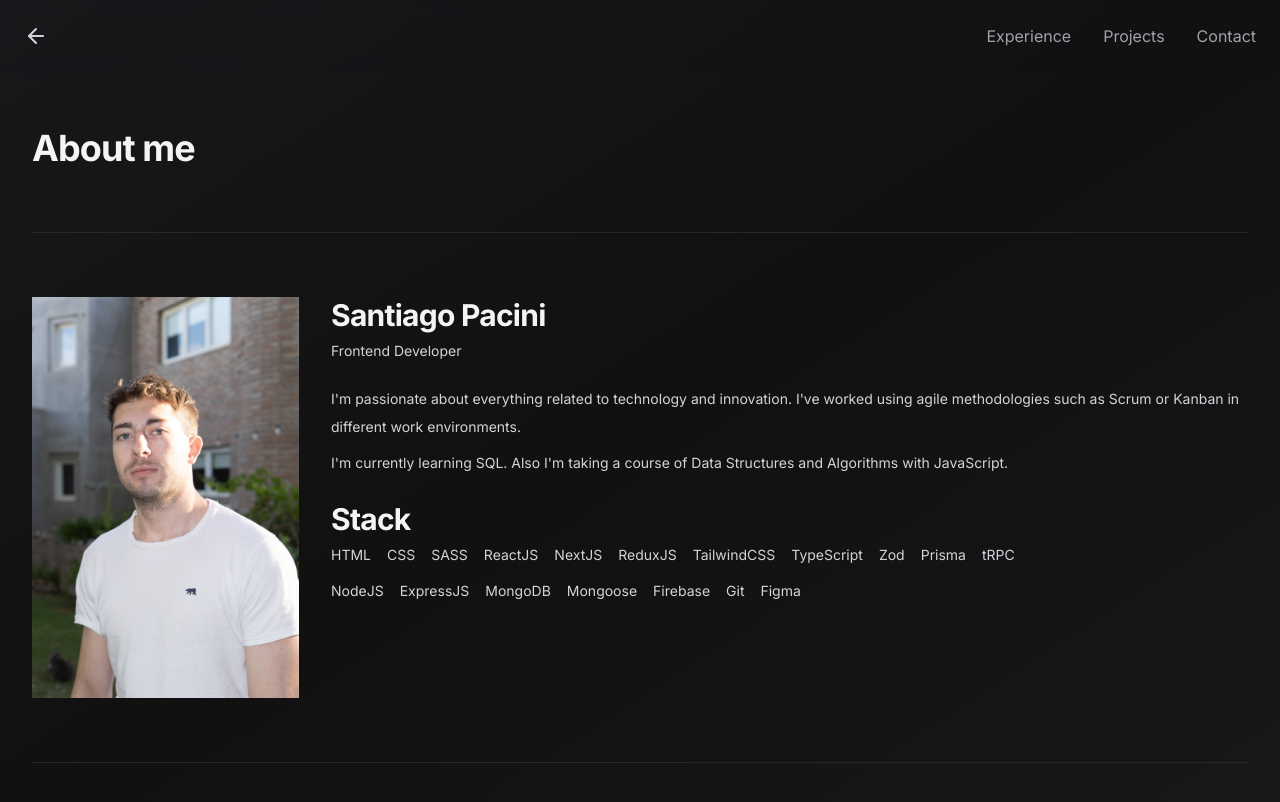
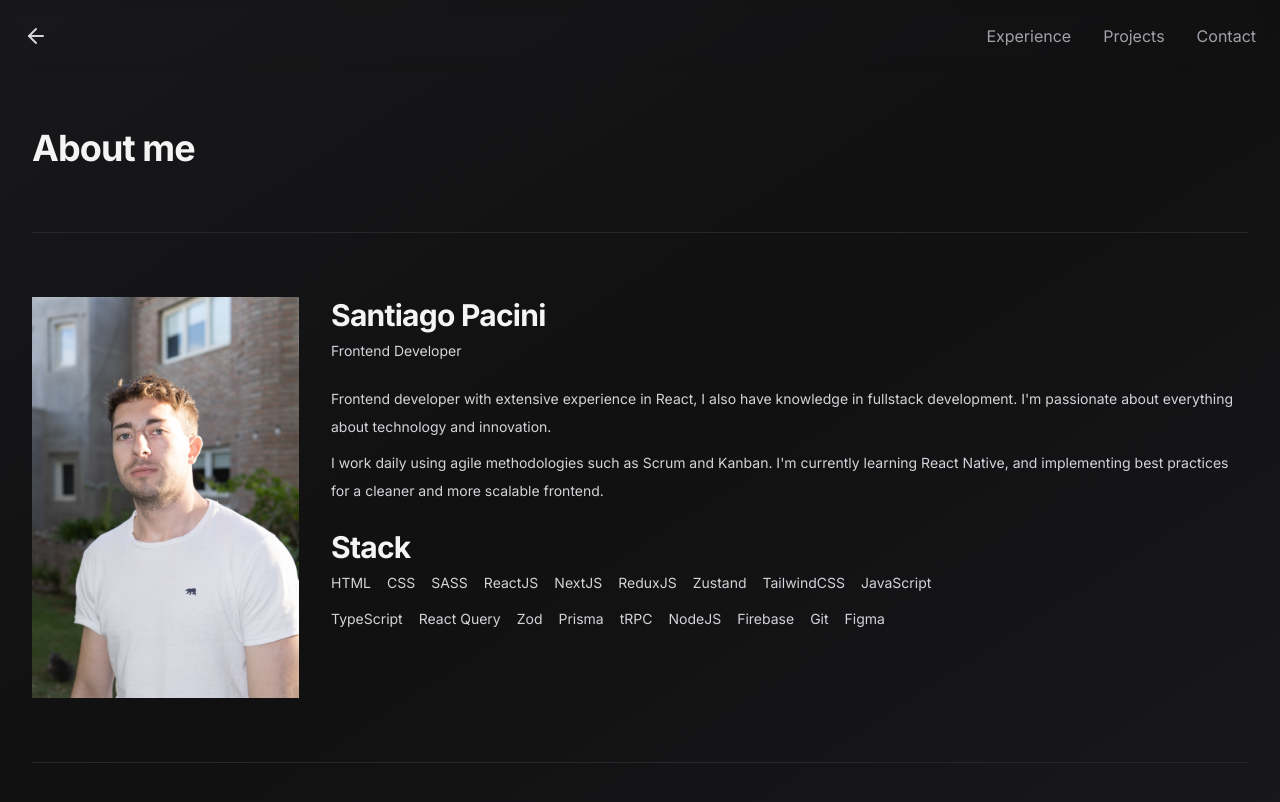
Before and after one commit to Santipac/Portfolio, a Next.js app: page /en/about in a window 1280 px wide. Shown: the top 802 px of the page. Built offline with nearby package versions, Linux system fonts and the light colour scheme; what tailwindcss-debug-screens would draw is missing.

Commit message:
minimal changes

```diff
--- a/app/[lang]/about/page.tsx
+++ b/app/[lang]/about/page.tsx
@@ -56,15 +56,15 @@ export default async function AboutPage({ params: { lang } }: LangParams) {
                 <li>ReactJS</li>
                 <li>NextJS</li>
                 <li>ReduxJS</li>
+                <li>Zustand</li>
                 <li>TailwindCSS</li>
+                <li>JavaScript</li>
                 <li>TypeScript</li>
+                <li>React Query</li>
                 <li>Zod</li>
                 <li>Prisma</li>
                 <li>tRPC</li>
                 <li>NodeJS</li>
-                <li>ExpressJS</li>
-                <li>MongoDB</li>
-                <li>Mongoose</li>
                 <li>Firebase</li>
                 <li>Git</li>
                 <li>Figma</li>
--- a/translations/en.json
+++ b/translations/en.json
@@ -6,8 +6,8 @@
         "title": "About me",
         "profession": "Frontend Developer",
         "imageAlt": "Picture of Santiago",
-        "firstParagraph": "I'm passionate about everything related to technology and innovation. I've worked using agile methodologies such as Scrum or Kanban in different work environments.",
-        "secondParagraph": "I'm currently learning SQL. Also I'm taking a course of Data Structures and Algorithms with JavaScript."
+        "firstParagraph": "Frontend developer with extensive experience in React, I also have knowledge in fullstack development. I'm passionate about everything about technology and innovation.",
+        "secondParagraph": "I work daily using agile methodologies such as Scrum and Kanban. I'm currently learning React Native, and implementing best practices for a cleaner and more scalable frontend."
     },
     "experience": {
         "title": "Experience",
--- a/translations/es.json
+++ b/translations/es.json
@@ -1,13 +1,13 @@
 {
     "home": {
-        "brief": "Hola! Soy Santiago, un Desarrollador Frontend con conocimientos full-stack."
+        "brief": "Hola! Soy Santiago, un Desarrollador Frontend con conocimientos Full-Stack."
     },
     "about": {
         "title": "Sobre mi",
         "profession": "Desarrollador Frontend",
         "imageAlt": "Foto de Santiago",
-        "firstParagraph": "Me apasiona todo sobre sobre tecnología e innovación. He trabajado utilizando metodologías ágiles en distintos ambientes de trabajo.",
-        "secondParagraph": "Actualmente estoy aprendiendo SQL con PostgreSQL. Además estoy tomando un curso de Estructuras de Datos y Algoritmos."
+        "firstParagraph": "Desarrollador Frontend con amplia experiencia en React. También tengo conocimientos en desarrollo fullstack. Me apasiona todo sobre sobre tecnología e innovación.",
+        "secondParagraph": "Trabajo cotidianamente utilizando metodologías ágiles como Scrum y Kanban. Actualmente me encuentro aprendiendo React Native, e implementando buenas practicas para un frontend mas limpio y escalable."
     },
     "experience": {
         "title": "Experiencia",
```
